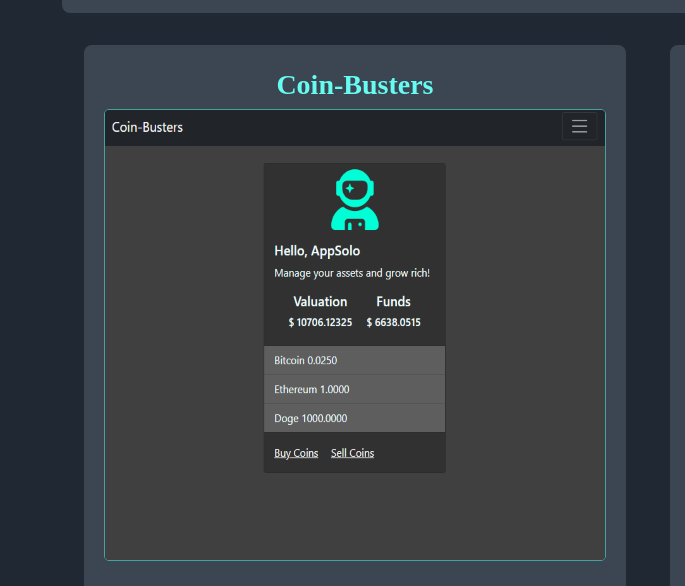
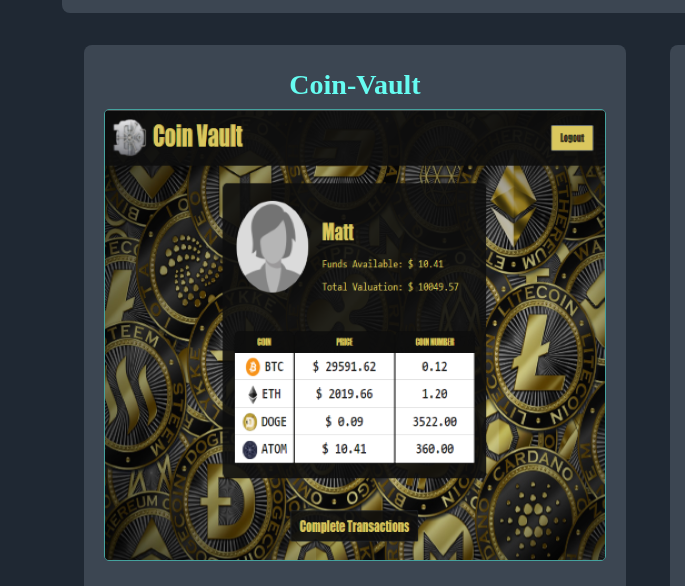
Before and after one commit to Matthew-Teixeira/Portfolio, a plain HTML site: page index.html in a window 1280 px wide. Shown: the part 2341-2927 px from the top of the page, 0-685 px from the left. Drawn offline with Linux system fonts and the light colour scheme; files whose address does not match are found by name; a web font is replaced by a local one.

Commit message:
Updated resume and portfolio to include project

```diff
--- a/index.html
+++ b/index.html
@@ -133,15 +133,15 @@
             </div>
             <div class="child-projects">
               <div class="proj-sub-contain">
-                <h3 class="h3-fs">Coin-Busters</h3>
-                <a target="_blank" href="https://agile-savannah-38692.herokuapp.com/"
-                  ><img src="./assets/images/projects/coin-busters.png"
+                <h3 class="h3-fs">Coin-Vault</h3>
+                <a target="_blank" href="https://the-coin-vault.herokuapp.com/"
+                  ><img src="./assets/images/projects/coin-vault.png"
                 /></a>
                 <div class="project-text">
                   <p class="sub-title">Crypto Trading Game</p>
                   <p>
                     Try your hand at crypto investments
-                    <a target="_blank" href="https://github.com/ApolloSolo/Coin-Busters"
+                    <a target="_blank" href="https://github.com/ApolloSolo/Coin-Vault"
                       >GitHub</a
                     >
                   </p>
```
Also changed, not shown: assets/images/projects/coin-vault.png (added), 1 other file.
